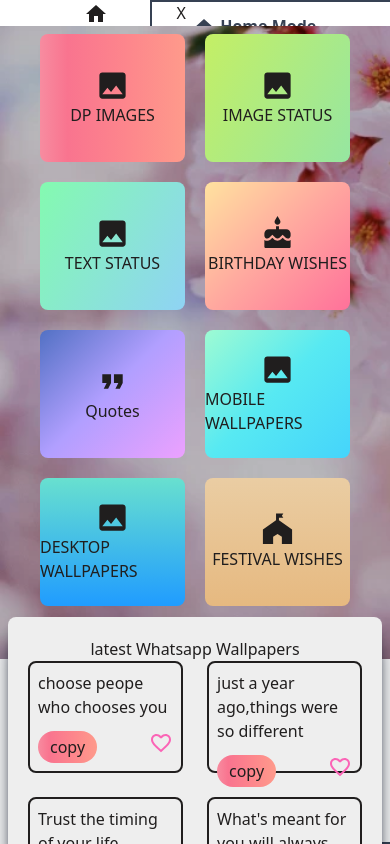
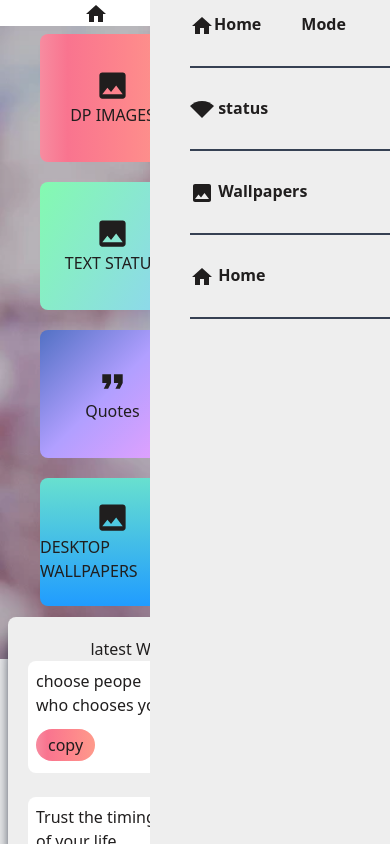
Before and after one commit to Manish-dahiya/status-Queen-task, a React (Vite) app: page / in a window 390 px wide. Shown: the top 844 px of the page. Built offline with nearby package versions, Linux system fonts and the light colour scheme.

Commit message:
improved sidebar css

```diff
--- a/src/App.css
+++ b/src/App.css
@@ -20,6 +20,6 @@ body {
 
 [data-theme="dark"]{
     --background-color:#0a0a0a;
-    --background-secondary-color:#161515b5;
+    --background-secondary-color:#161515f5;
     --text-color:white;
 }
--- a/src/components/HomeContent.jsx
+++ b/src/components/HomeContent.jsx
@@ -55,8 +55,8 @@ const dpImages=[
 ]
 function HomeContent() {
   return (
-    <div className='bg-[color : var(bg-secondary-color)]'>
-       <section id='hero' style={{backgroundImage: `url(${HeroBackground})`, backgroundRepeat:"no-repeat", backgroundSize:"cover"}} className='relative h-[75vh] w-full overflow-visible'>
+    <div className='bg-[color : var(bg-secondary-color)]  '>
+       <section id='hero' style={{backgroundImage: `url(${HeroBackground})`, backgroundRepeat:"no-repeat", backgroundSize:"cover"}} className='relative h-[75vh]  w-full overflow-visible'>
 
     <div className='bg-black opacity-25 absolute inset-0 w-full h-full'></div>
 
@@ -69,10 +69,10 @@ function HomeContent() {
     </div>
 </section>
 
-<section id='latest-whatsapp-status' className='rounded-lg relative lg:mx-10 mx-2 mt-[-5vh] z-30 bg-[color:var(--background-secondary-color)] text-center h-auto   p-5 shadow-xl shadow-gray-900'>
+<section id='latest-whatsapp-status' className='rounded-lg  lg:mx-10 mx-2 mt-[-5vh] relative z-30 bg-[color:var(--background-secondary-color)] text-center h-auto   p-5 shadow-xl shadow-gray-900'>
     <h3>latest Whatsapp Wallpapers</h3>
 
-    <div className='grid grid-cols-2 gap-6 lg:grid-cols-4 '>
+    <div className='grid grid-cols-2 gap-6 lg:grid-cols-4  '>
         {
             statusMessages.map((item,index)=>{
                 return <StatusMessageCard key={index} message={item.message}  />
--- a/src/components/Navbar.jsx
+++ b/src/components/Navbar.jsx
@@ -147,7 +147,7 @@ function Navbar( {setIsDark  ,isDark}) {
 
     </div>
     {
-       <div   className={`fixed top-0 right-0 lg:hidden  h-full w-64 px-4 transition-all duration-300 ease-in-out ${
+       <div   className={`fixed top-0 z-[99999] right-0 lg:hidden  h-full w-64 px-4 transition-all duration-300 ease-in-out ${
         isSidebar ? 'right-0' : 'right-[-300px]'
       }`}   >
            <Sidebar  setIsDark={setIsDark} />
--- a/src/components/Sidebar.jsx
+++ b/src/components/Sidebar.jsx
@@ -44,8 +44,12 @@ function Sidebar({setIsDark} ) {
     };
 
     return (
-        <div className='w-96 border-2 h-[100vh] absolute z-10 text-gray-700  px-10 py-3  font-semibold '>
-            <div><span> <HomeIcon /> Home </span> <span onClick={()=>setIsDark((prev)=>!prev)} >Mode</span>
+        <div className='w-96   h-[100vh] fixed z-[999]  bg-[color:var(--background-secondary-color)] px-10 py-3  font-semibold '>
+            <div>
+                <div className='flex gap-10' >
+                     <span><HomeIcon />Home </span>
+                     <span onClick={()=>setIsDark((prev)=>!prev)} >Mode</span>
+                </div>
 
 
 
--- a/src/components/StatusMessageCard.jsx
+++ b/src/components/StatusMessageCard.jsx
@@ -13,7 +13,7 @@ function StatusMessageCard({message}) {
     }
 
   return (
-    <div className='lg:h-36 h-28 w-auto lg:p-7 p-2 border-2 text-start rounded-lg  '>
+    <div className='lg:h-36 h-28 w-auto lg:p-7 p-2  text-start rounded-lg bg-[color:var(--background-color)]  '>
         <h4>{message}</h4>
 
         <div className='flex justify-between mt-3 lg:mt-7'>
```
